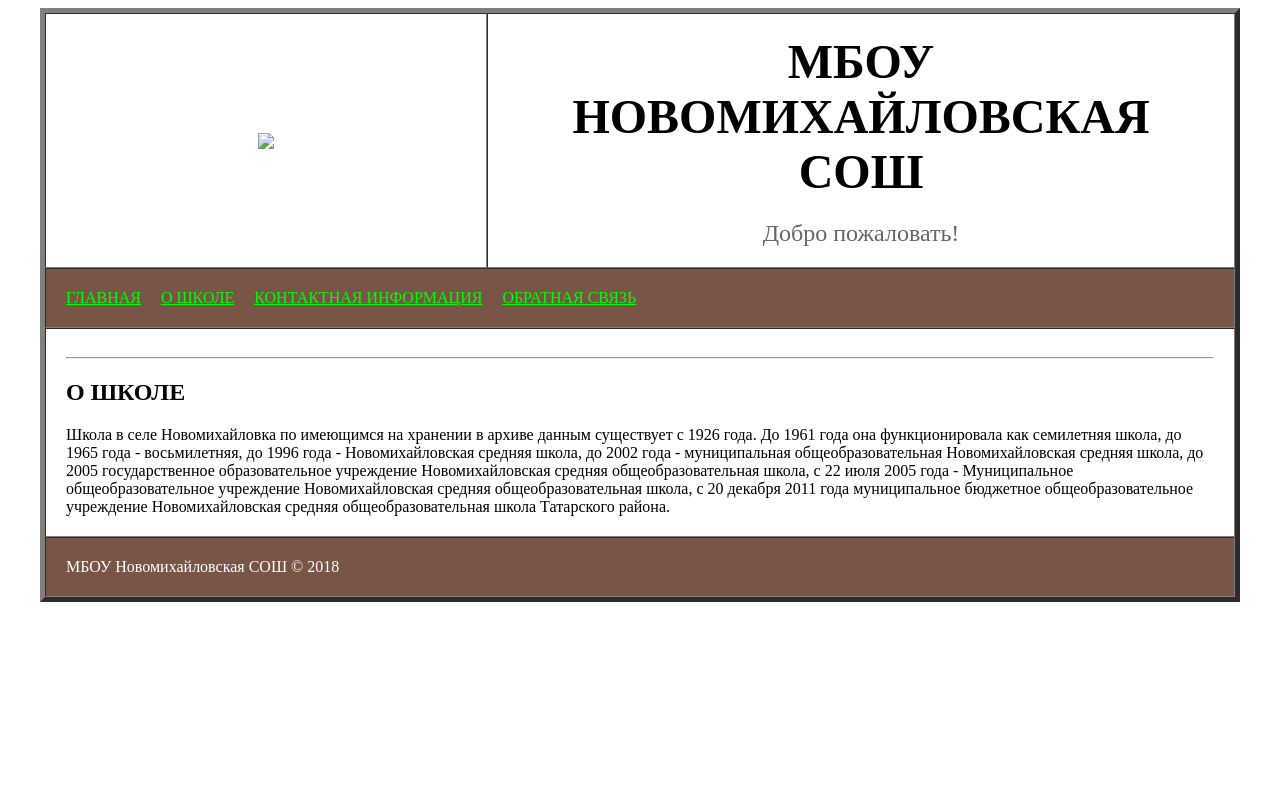
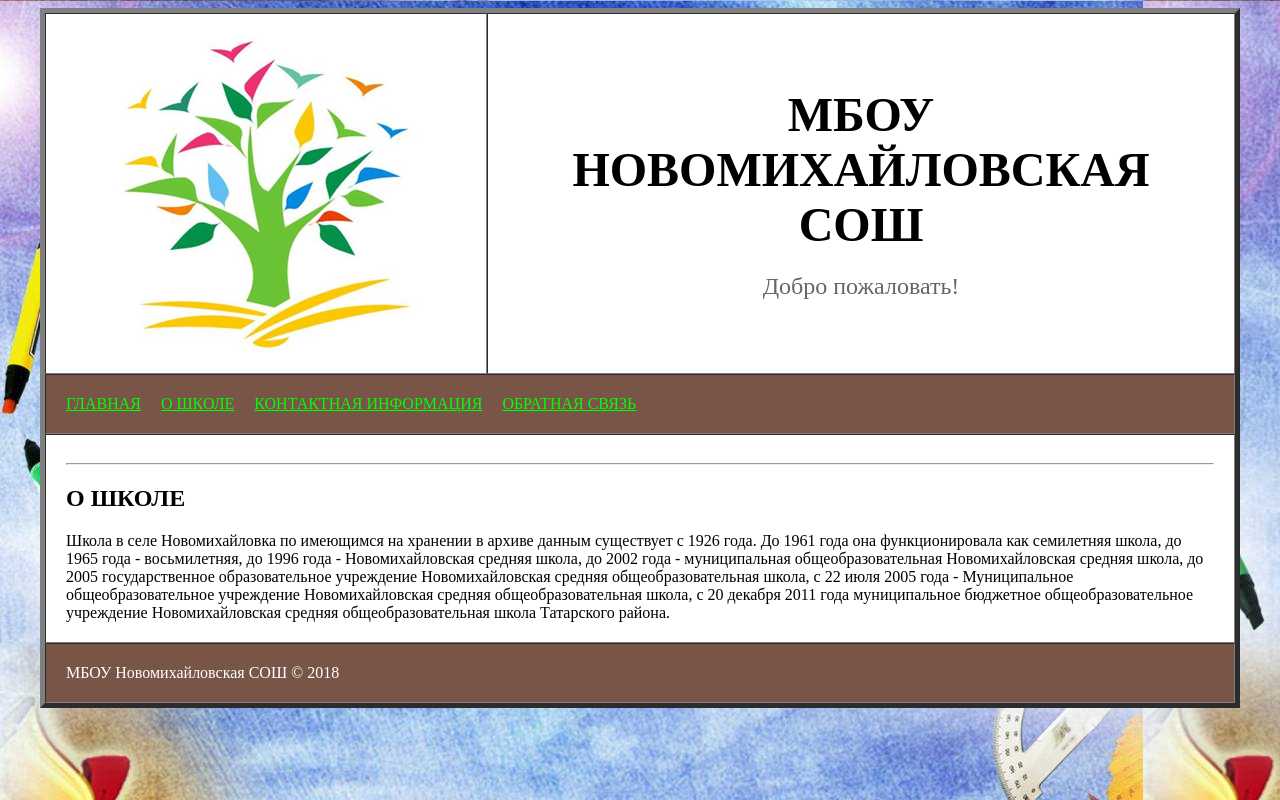
Before and after one commit to zheleznov23/zheleznov23.github.io, a plain HTML site: page o shkole.html in a window 1280 px wide. Drawn offline with Linux system fonts and the light colour scheme.

Commit message:
Update o shkole.html

```diff
--- a/o shkole.html
+++ b/o shkole.html
@@ -4,14 +4,14 @@
 <meta http-equiv="Content-Type" content="text/html; charset=windows-1251">
 <link rel="stylesheet" type="text/css"href="style.css">
 </head>
-<body background="image/fon2.jpg" link="#00FF00" alink="#FFFF00" vlink="#EEE9E9">
+<body background="fon2.jpg" link="#00FF00" alink="#FFFF00" vlink="#EEE9E9">
 <center>
 <table border="5" cellpadding="20" cellspacing="0" width="1200">
 
 
 
 <tr bgcolor="#fff">
-<td width="400"><center><img src="image/logo.png"></center></td>
+<td width="400"><center><img src="logo.png"></center></td>
 <td>
 <center>
 <h1><font size="+5">МБОУ НОВОМИХАЙЛОВСКАЯ СОШ</font></h1>
```
